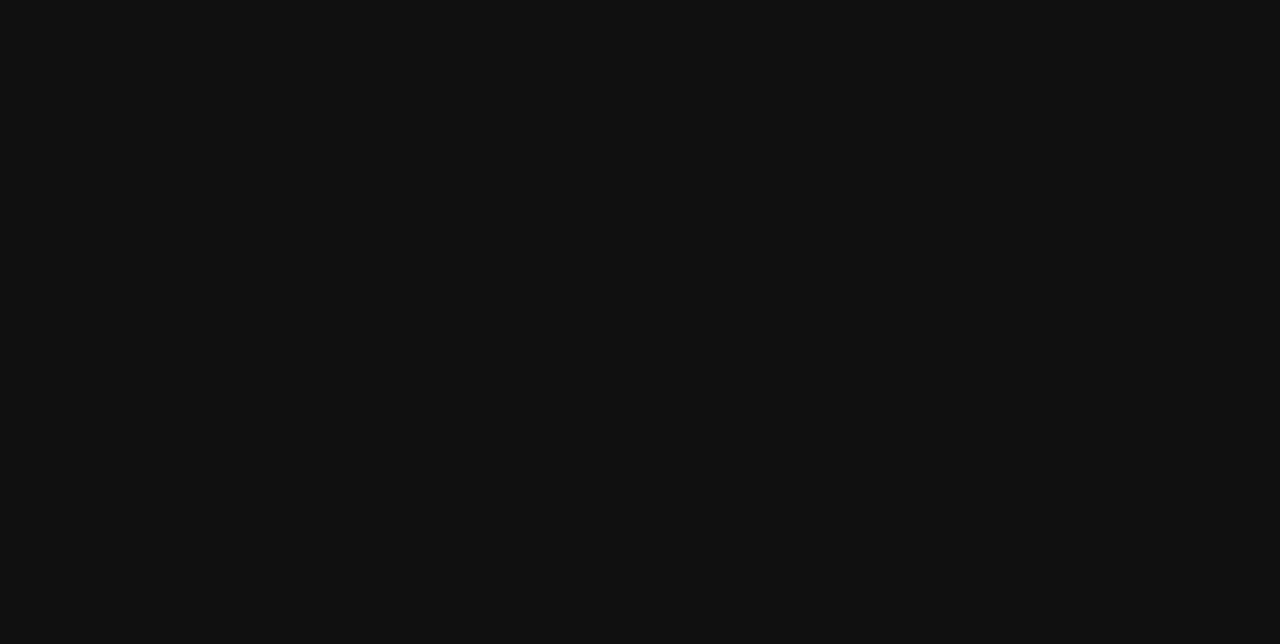
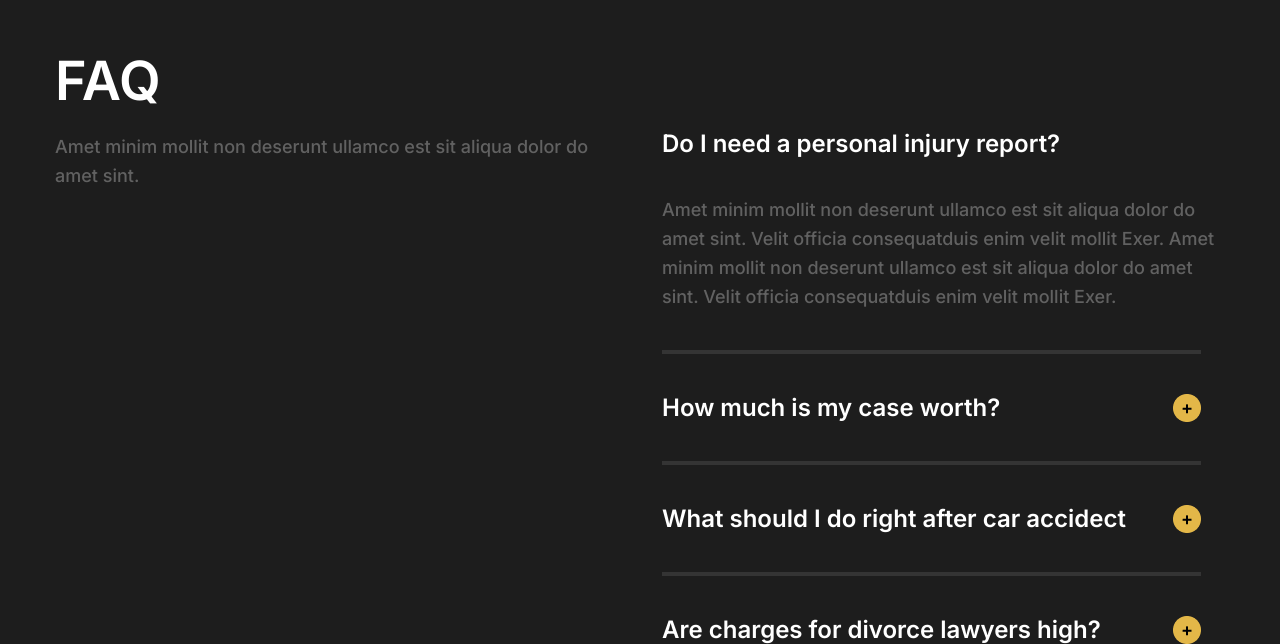
Before and after one commit to Shubham-Pathak-14/law-firm-landing-page, a React (Create React App) app: page / in a window 1280 px wide. Shown: the part 4887-5531 px from the top of the page. Before the commit the page ends 4719 px from the top, so only its background shows below. Built offline with nearby package versions, Linux system fonts and the light colour scheme.

Commit message:
FAQ section done including working accordions

```diff
--- /dev/null
+++ b/src/Components/FAQ/Accordion/Accordion.jsx
@@ -0,0 +1,34 @@
+import React, { useState } from "react";
+import styles from "./Accordion.module.css";
+import ButtonIcon from "../../../Assets/ButtonIcon.png";
+
+const Accordion = ({ data }) => {
+  const { id, question, answer } = data;
+
+  const [openAccordion, setOpenAccordion] = useState(false);
+
+  const toggleAccordionView = () => {
+    setOpenAccordion((prev) => !prev);
+  };
+
+  return (
+    <>
+      <div className={styles.container} onClick={toggleAccordionView}>
+        <div className={styles.textDiv}>
+          <h3>{question}</h3>
+        </div>
+        <div className={styles.buttonDiv}>
+          <img src={ButtonIcon} alt="Button Icon" />
+        </div>
+      </div>
+
+      {openAccordion && (
+        <div className={styles.answerDiv}>
+          <p>{answer}</p>
+        </div>
+      )}
+    </>
+  );
+};
+
+export default Accordion;
--- /dev/null
+++ b/src/Components/FAQ/Accordion/Accordion.module.css
@@ -0,0 +1,37 @@
+.container {
+  display: flex;
+  justify-content: space-between;
+  align-items: center;
+
+  margin-top: 40px;
+  cursor: pointer;
+
+  width: 539px;
+}
+
+.textDiv h3 {
+  font-family: Inter;
+  font-size: 24px;
+  font-weight: 600;
+  line-height: 24px;
+  letter-spacing: 0em;
+  text-align: left;
+}
+
+.buttonDiv img {
+  object-fit: none;
+  width: 28px;
+  height: 28px;
+}
+
+.answerDiv {
+  border: 1px solid grey;
+  border-top: none;
+  border-bottom-left-radius: 22px;
+  border-bottom-right-radius: 22px;
+  overflow: hidden;
+  transition: display 0.1s ease;
+  padding: 20px;
+  padding-top: 0px;
+  width: 527px;
+}
--- /dev/null
+++ b/src/Components/FAQ/FAQ.jsx
@@ -0,0 +1,62 @@
+import React from "react";
+import styles from "./FAQ.module.css";
+import Accordion from "./Accordion/Accordion";
+
+const data = [
+  {
+    id: 1,
+    question: "How much is my case worth?",
+    answer:
+      "It depends on which category you fall in. It starts from roughly 5000 US Dollars.",
+  },
+  {
+    id: 2,
+    question: "What should I do right after car accidect",
+    answer: "No matter whose mistake was it, immediately call the police.",
+  },
+  {
+    id: 3,
+    question: "Are charges for divorce lawyers high?",
+    answer:
+      "Not generally. It depends on how long is it taking and how critical yur case is.",
+  },
+];
+
+const FAQSection = () => {
+  return (
+    <>
+      <div className={styles.wrapper}>
+        <div className={styles.header}>
+          <h1>FAQ</h1>
+        </div>
+
+        <div className={styles.container}>
+          <div className={styles.leftContainer}>
+            <p>
+              Amet minim mollit non deserunt ullamco est sit aliqua dolor do
+              amet sint.{" "}
+            </p>
+          </div>
+          <div className={styles.rightContainer}>
+            <h5>Do I need a personal injury report?</h5>
+            <p>
+              Amet minim mollit non deserunt ullamco est sit aliqua dolor do
+              amet sint. Velit officia consequatduis enim velit mollit Exer.
+              Amet minim mollit non deserunt ullamco est sit aliqua dolor do
+              amet sint. Velit officia consequatduis enim velit mollit Exer.
+            </p>
+
+            {data.map((ele) => (
+              <>
+                <div className={styles.partitionHorizontal}></div>
+                <Accordion data={ele} key={ele.id} />
+              </>
+            ))}
+          </div>
+        </div>
+      </div>
+    </>
+  );
+};
+
+export default FAQSection;
--- /dev/null
+++ b/src/Components/FAQ/FAQ.module.css
@@ -0,0 +1,74 @@
+.wrapper {
+  width: 1170px;
+  margin-top: 197px;
+}
+.header {
+  width: 106px;
+  height: 75px;
+
+  margin-top: 14px;
+}
+
+.header h1 {
+  font-family: Inter;
+  font-size: 54px;
+  font-weight: 600;
+  line-height: 75px;
+  letter-spacing: 0em;
+  text-align: left;
+}
+
+.container {
+  display: flex;
+  /* align-items: center; */
+  justify-content: space-between;
+  margin-top: 14px;
+  gap: 50px;
+}
+
+.leftContainer p {
+  font-family: Inter;
+  font-size: 18px;
+  font-weight: 500;
+  line-height: 29px;
+  letter-spacing: 0em;
+  text-align: left;
+
+  width: 557px;
+  height: auto;
+}
+
+.rightContainer {
+  display: flex;
+  flex-direction: column;
+}
+
+.rightContainer h5 {
+  font-family: Inter;
+  font-size: 24px;
+  font-weight: 600;
+  line-height: 24px;
+  letter-spacing: 0em;
+  text-align: left;
+}
+
+.rightContainer p {
+  font-family: Inter;
+  font-size: 18px;
+  font-weight: 500;
+  line-height: 29px;
+  letter-spacing: 0em;
+  text-align: left;
+
+  margin-top: 39px;
+}
+
+.partitionHorizontal {
+  width: 539px;
+  margin-top: 39px;
+  opacity: 0.1;
+  background: linear-gradient(0deg, #ffffff, #ffffff),
+    linear-gradient(0deg, #d9d9d9, #d9d9d9);
+
+  border: 2px solid #ffffff;
+}
--- a/src/Pages/LandingPage/LandingPage.jsx
+++ b/src/Pages/LandingPage/LandingPage.jsx
@@ -7,6 +7,7 @@ import ChooseUs from "../../Components/WhyChooseUs/ChooseUs";
 import AreaOfPractices from "../../Components/AreaOfPractices/AreaOfPractices";
 import ClientInfo from "../../Components/ClientInfo/ClientInfo";
 import Teams from "../../Components/Teams/Teams";
+import FAQSection from "../../Components/FAQ/FAQ";
 
 const LandingPage = () => {
   return (
@@ -22,6 +23,7 @@ const LandingPage = () => {
           <AreaOfPractices />
           <ClientInfo />
           <Teams />
+          <FAQSection />
         </div>
       </div>
     </div>
```
Also changed, not shown: src/Assets/ButtonIcon.png (added).
